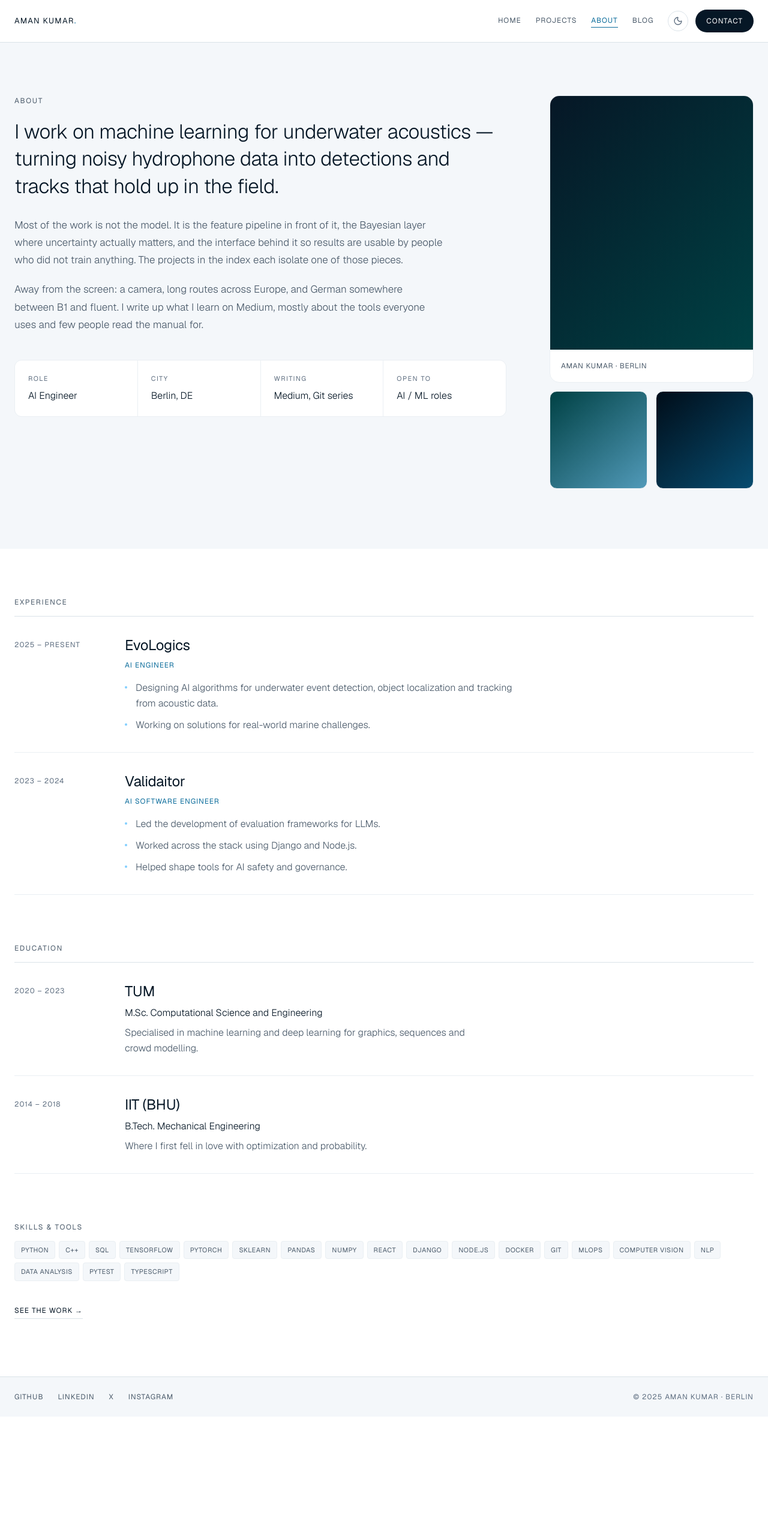
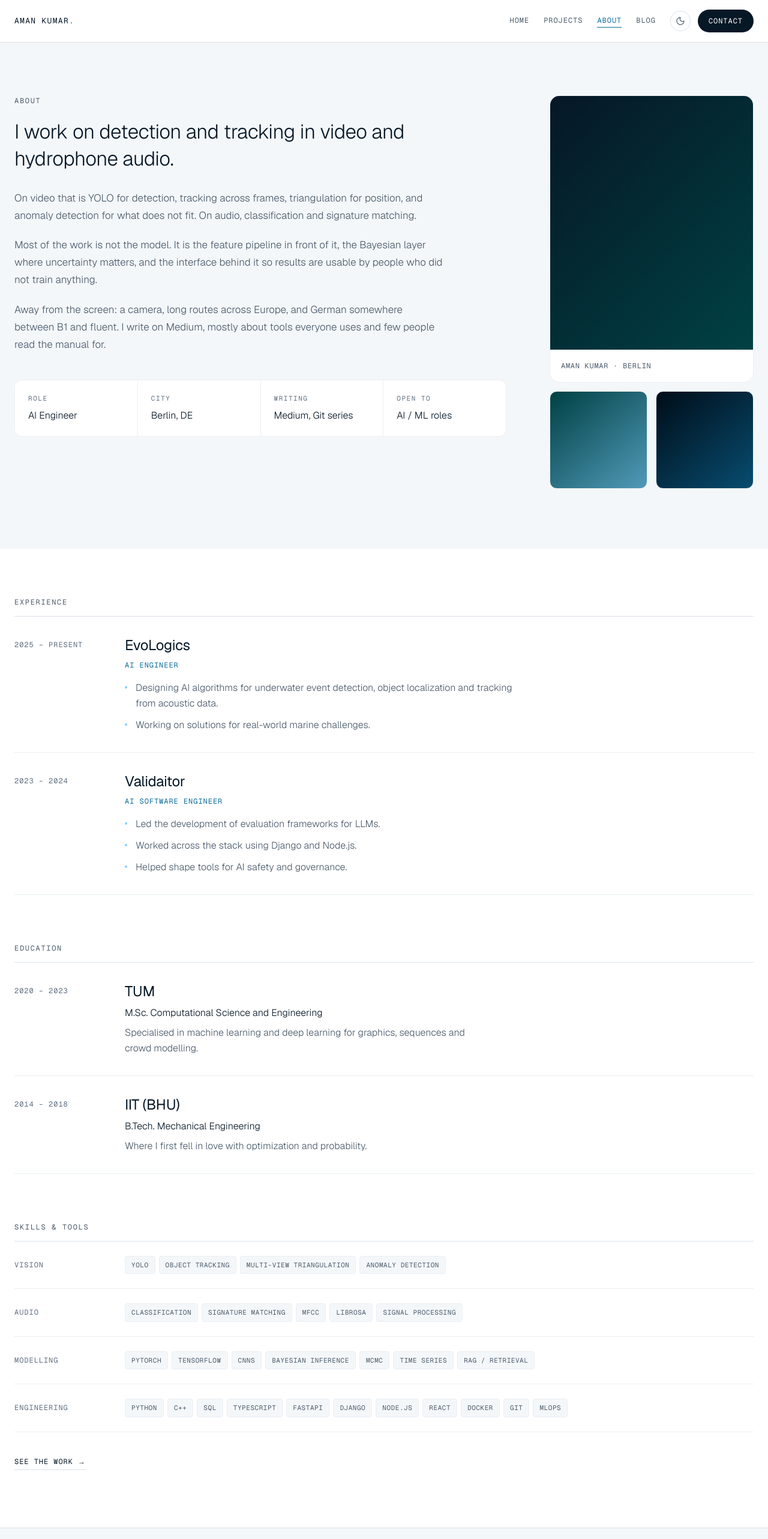
Before and after one commit to Aman141/Personal_Page, a Next.js app: page /about in a window 1280 px wide. Shown: the top 2566 px of the page at 60% size. Before the commit the page ends 2362 px from the top, so only its background shows below. Built offline with nearby package versions, Linux system fonts and the light colour scheme; no server answers.

Commit message:
Refactor project and blog components for improved layout, and reduce text

```diff
--- a/src/app/about/page.tsx
+++ b/src/app/about/page.tsx
@@ -3,7 +3,7 @@ import Link from "next/link";
 import { aboutFacts } from "@/data/site";
 
 const description =
-  "AI Engineer at EvoLogics working on underwater acoustic detection and tracking. Previously LLM evaluation at Validaitor. M.Sc. Computational Science and Engineering, TUM.";
+  "AI Engineer at EvoLogics working on detection and tracking in video and audio. Previously LLM evaluation at Validaitor. M.Sc. Computational Science and Engineering, TUM.";
 
 export const metadata: Metadata = {
   title: "About",
@@ -49,11 +49,29 @@ const education = [
   },
 ];
 
+/**
+ * Grouped rather than one flat cloud, reusing the rail anatomy the Experience
+ * and Education rows already use on this page.
+ *
+ * The flat version listed `Computer Vision` beside `NumPy` — a whole domain and
+ * a dependency, same chip, same weight — and named none of the four things the
+ * intro now claims. Four entries went because they cost a line and signal
+ * nothing: `Pandas`, `NumPy`, `Sklearn` and `Pytest` are all implied by
+ * `Python`. Two more went for being broad enough to be true of almost anyone:
+ * `NLP` (RAG / retrieval is the honest version) and `Data Analysis`.
+ * `Computer Vision` is covered by the four specifics under Vision.
+ *
+ * Everything here is either backed by a project in `src/data/projects.ts`, by
+ * the experience list above, or named directly by the intro. Don't add a chip
+ * that isn't — a skills list is the cheapest place on a portfolio to overclaim
+ * and the easiest for an interviewer to probe.
+ */
 // prettier-ignore
-const skills = [
-  "Python", "C++", "SQL", "TensorFlow", "PyTorch", "Sklearn", "Pandas",
-  "NumPy", "React", "Django", "Node.js", "Docker", "Git", "MLOps",
-  "Computer Vision", "NLP", "Data Analysis", "Pytest", "TypeScript",
+const skillGroups = [
+  { label: "Vision",      items: ["YOLO", "Object tracking", "Multi-view triangulation", "Anomaly detection"] },
+  { label: "Audio",       items: ["Classification", "Signature matching", "MFCC", "librosa", "Signal processing"] },
+  { label: "Modelling",   items: ["PyTorch", "TensorFlow", "CNNs", "Bayesian inference", "MCMC", "Time series", "RAG / retrieval"] },
+  { label: "Engineering", items: ["Python", "C++", "SQL", "TypeScript", "FastAPI", "Django", "Node.js", "React", "Docker", "Git", "MLOps"] },
 ];
 
 export default function AboutPage() {
@@ -66,22 +84,29 @@ export default function AboutPage() {
               About
             </p>
             <h1 className="m-0 mb-7 max-w-[40ch] text-[clamp(1.5rem,2.6vw,2.125rem)] leading-[1.36] font-light tracking-[-0.014em] text-pretty">
-              I work on machine learning for underwater acoustics — turning
-              noisy hydrophone data into detections and tracks that hold up in
-              the field.
+              I work on detection and tracking in video and hydrophone audio.
             </h1>
+            {/* Names the capability rather than the employer's domain, matching
+                the hero. Deliberately terse: an earlier draft ran to four
+                paragraphs of balanced "on video it means X, on audio it means
+                Y" prose, which is exactly the register that reads as machine-
+                written. Short clauses, plain verbs, no em-dashes, and the
+                second person's voice left alone in the last two paragraphs. */}
+            <p className="m-0 mb-5 max-w-[64ch] text-[17px] leading-[1.72] font-light text-ink-muted text-pretty">
+              On video that is YOLO for detection, tracking across frames,
+              triangulation for position, and anomaly detection for what does
+              not fit. On audio, classification and signature matching.
+            </p>
             <p className="m-0 mb-5 max-w-[64ch] text-[17px] leading-[1.72] font-light text-ink-muted text-pretty">
               Most of the work is not the model. It is the feature pipeline in
-              front of it, the Bayesian layer where uncertainty actually
-              matters, and the interface behind it so results are usable by
-              people who did not train anything. The projects in the index each
-              isolate one of those pieces.
+              front of it, the Bayesian layer where uncertainty matters, and the
+              interface behind it so results are usable by people who did not
+              train anything.
             </p>
             <p className="m-0 max-w-[64ch] text-[17px] leading-[1.72] font-light text-ink-muted text-pretty">
               Away from the screen: a camera, long routes across Europe, and
-              German somewhere between B1 and fluent. I write up what I learn on
-              Medium, mostly about the tools everyone uses and few people read
-              the manual for.
+              German somewhere between B1 and fluent. I write on Medium, mostly
+              about tools everyone uses and few people read the manual for.
             </p>
 
             <dl className="mt-11 grid grid-cols-[repeat(auto-fit,minmax(10rem,1fr))] gap-px overflow-hidden rounded-xl border border-line-subtle bg-line-subtle">
@@ -190,16 +215,32 @@ export default function AboutPage() {
           <p className="mono-label mb-3.5 text-[12px] tracking-[0.14em] text-ink-muted">
             Skills &amp; tools
           </p>
-          <ul className="flex flex-wrap gap-1.5">
-            {skills.map((skill) => (
-              <li
-                key={skill}
-                className="mono-label rounded border border-line-subtle bg-surface-subtle px-2.5 py-1.5 text-[11px] tracking-[0.05em] text-ink-muted"
+          <div className="border-t border-line">
+            {skillGroups.map(({ label, items }) => (
+              <div
+                key={label}
+                className="flex flex-wrap gap-x-10 gap-y-4 border-b border-line-subtle py-6"
               >
-                {skill}
-              </li>
+                {/* Same 9rem rail the period columns use in Experience and
+                    Education, so the three lists read as one system. `py-6`
+                    rather than their `py-8` because a row of chips is shorter
+                    than a role with bullets under it. */}
+                <p className="mono-label flex-[0_1_9rem] pt-1.5 text-[12px] tracking-[0.08em] text-ink-faint">
+                  {label}
+                </p>
+                <ul className="flex min-w-0 flex-[1_1_20rem] flex-wrap gap-1.5">
+                  {items.map((item) => (
+                    <li
+                      key={item}
+                      className="mono-label rounded border border-line-subtle bg-surface-subtle px-2.5 py-1.5 text-[11px] tracking-[0.05em] text-ink-muted"
+                    >
+                      {item}
+                    </li>
+                  ))}
+                </ul>
+              </div>
             ))}
-          </ul>
+          </div>
 
           <Link
             href="/projects"
--- a/src/app/globals.css
+++ b/src/app/globals.css
@@ -14,8 +14,8 @@
       header, and the RAGdemo demo panel. Their values never change, so text on
       them is safely hardcoded white.
    2. ADAPTIVE — `surface`, `ink`, `line`, `action`, `hero`. Everything else,
-      including the site header, the footer, the 404, and the home hero and the
-      strip under it. They flip under `.dark`.
+      including the site header, the footer, the 404, and the home hero. They
+      flip under `.dark`.
 
    Chrome is adaptive and feature bands are not, which is the distinction to
    apply when adding a section. Header, footer and 404 were originally fixed
@@ -156,7 +156,12 @@
    labels. Size is left to a utility class because the design uses 11px, 12px
    and 13px in different places. */
 @utility mono-label {
-  font-family: var(--font-mono);
+  /* --font-geist-mono, not --font-mono: the latter is declared in
+     `@theme inline`, and `inline` substitutes theme values into the utilities
+     Tailwind generates instead of emitting the custom property — so
+     `var(--font-mono)` resolves to nothing here and every label silently fell
+     back to Geist Sans. */
+  font-family: var(--font-geist-mono), ui-monospace, monospace;
   letter-spacing: 0.12em;
   text-transform: uppercase;
 }
--- a/src/app/layout.tsx
+++ b/src/app/layout.tsx
@@ -30,6 +30,8 @@ export const metadata: Metadata = {
     "Aman Kumar",
     "AI Engineer",
     "Machine Learning",
+    "Computer Vision",
+    "Object Detection",
     "Signal Processing",
     "Underwater Acoustics",
     "Berlin",
--- a/src/app/page.tsx
+++ b/src/app/page.tsx
@@ -1,5 +1,4 @@
 import Hero from "./components/hero";
-import NowStrip from "./components/now_strip";
 import FeaturedWork from "./components/featured_work";
 import WritingPreview from "./components/writing_preview";
 import { getMediumPosts } from "@/lib/medium";
@@ -13,7 +12,6 @@ export default async function Home() {
   return (
     <div>
       <Hero />
-      <NowStrip />
       <FeaturedWork />
       <WritingPreview posts={posts} error={error} />
     </div>
--- a/src/data/site.ts
+++ b/src/data/site.ts
@@ -20,8 +20,17 @@ export const site = {
   role: "AI Engineer",
   location: "Berlin",
   timezone: "CET",
+  // Reaches further than it looks: this one string is the meta description on
+  // every page without its own, the Open Graph and Twitter description, and the
+  // body copy rendered into the generated OG image, which lays it out at 26px
+  // in a 900px box. Keep it near this length or that card wraps badly.
+  //
+  // It named underwater acoustics until the hero and /about broadened to
+  // detection and tracking across both modalities; leaving it behind meant the
+  // two pages a reader actually reads disagreed with what search results and
+  // link previews showed.
   description:
-    "AI Engineer in Berlin working on machine learning for underwater acoustic detection and tracking, with projects in signal processing and Bayesian modelling.",
+    "AI Engineer in Berlin working on machine learning for detection and tracking in video and audio, with projects in signal processing and Bayesian modelling.",
   url: resolveSiteUrl(),
   email: "aman141kumar.ak@gmail.com",
   social: {
@@ -37,10 +46,25 @@ export const site = {
 export const siteTitle = `${site.name} — ${site.role}`;
 
 /**
- * The four faces the hero cycles through. This replaces the old static
- * "AI Engineer | Software Developer | Traveler | Photographer" tagline: the
- * same four roles, but each one gets a headline and three specs instead of
- * being a word in a pipe-separated list.
+ * The two faces the hero cycles through. This replaces the old static
+ * "AI Engineer | Software Developer | Traveler | Photographer" tagline — first
+ * by giving each of those four a headline and specs instead of a word in a
+ * pipe-separated list, and now by dropping the Photographer and Traveler
+ * personas outright. The hero is the first thing a hiring reader sees and it
+ * was spending half its rotation on hobbies; the personal material belongs on
+ * /about, which still carries it.
+ *
+ * Nothing else in the codebase referenced those two, so this is a pure
+ * deletion — but note it also removes the only place the site presented itself
+ * as anything other than professional.
+ *
+ * Each persona says a thing once. The body is one sentence and the specs are
+ * whatever the eyebrow, headline and body have not already said — the first
+ * screen once stated the same claim three times and named Berlin three times,
+ * which is most of what made it read as wall-of-text.
+ *
+ * Keep it at exactly two specs per persona. The panel has no min-height, so an
+ * uneven count makes the card resize as the carousel steps.
  *
  * `href` must resolve to a real route — the CTA is a `next/link`, so a typo is
  * a 404 rather than a no-op.
@@ -48,61 +72,30 @@ export const siteTitle = `${site.name} — ${site.role}`;
 export const personas = [
   {
     eyebrow: `${site.role} / ${site.location}`,
-    headline:
-      "Machine learning for underwater acoustic detection and tracking.",
-    body: "Noisy hydrophone data in, detections and tracks out. Signal processing, Bayesian modelling, and the pipelines that keep both honest.",
+    // Deliberately broader than the day job. The previous headline named
+    // underwater acoustics, which is one employer's domain rather than a
+    // transferable skill; detection and tracking is the thing that carries
+    // across video and audio, and the specs below name the tools for each.
+    headline: "Detection and tracking in video and audio.",
+    body: "Frames and waveforms in, detections and tracks out.",
     ctaLabel: "See the work",
     href: "/projects",
     specs: [
-      { label: "Focus", value: "Detection & tracking in acoustic signals" },
-      { label: "Methods", value: "CNNs, Bayesian inference, MFCC features" },
-      { label: "Based", value: "Berlin, Germany" },
+      { label: "Video", value: "YOLO detectors, multi-object tracking" },
+      { label: "Audio", value: "YAMNet, MFCC features, CNN classifiers" },
     ],
   },
   {
     eyebrow: "Software Developer",
     headline: "Interfaces and pipelines that make a model usable.",
-    body: "A model nobody can query is a notebook. I build the retrieval, the API and the front end so results reach the people who need them.",
+    body: "A model nobody can query is a notebook, so I build the retrieval, the API and the front end too.",
     ctaLabel: "Open RAGdemo",
     href: "/projects/ragdemo",
     specs: [
       { label: "Stack", value: "Next.js 16, React 19, TypeScript" },
       { label: "Shipped", value: "AirConnect, RAGdemo, DeutschCard" },
-      { label: "Approach", value: "Few dependencies, no build-step magic" },
     ],
   },
-  {
-    eyebrow: "Photographer",
-    headline: "Light, water, and the people in between.",
-    body: "The same attention that finds a signal in noise is useful behind a viewfinder. Mostly landscape and street, mostly in Europe.",
-    ctaLabel: "About me",
-    href: "/about",
-    specs: [
-      { label: "Subjects", value: "Landscape, street, water" },
-      { label: "Kit", value: "Digital, one prime lens" },
-      { label: "Where", value: "Berlin and wherever the train goes" },
-    ],
-  },
-  {
-    eyebrow: "Traveler",
-    headline: "Long routes, slow trains, unfamiliar languages.",
-    body: "Berlin is the base. German is somewhere between B1 and comfortable, which is why one of my projects is a flashcard app.",
-    ctaLabel: "Open DeutschCard",
-    href: "/projects/deutschcard",
-    specs: [
-      { label: "Base", value: "Berlin, Germany" },
-      { label: "Mode", value: "Slow, overland, off-season" },
-      { label: "Learning", value: "German, CEFR A1–B2 and climbing" },
-    ],
-  },
-] as const;
-
-/** The four-cell strip directly under the hero. */
-export const nowFacts = [
-  { label: "Now", value: "ML for underwater acoustics" },
-  { label: "Tools", value: "Python, TensorFlow, PyMC, Next.js" },
-  { label: "Based", value: "Berlin, Germany" },
-  { label: "Writing", value: "Git series on Medium" },
 ] as const;
 
 /** The four-cell grid on /about. */
```
Also changed, not shown: src/app/blog/BlogList.tsx (+5 -5 lines), src/app/blog/page.tsx (+10 -7 lines), src/app/components/featured_work.tsx (+17 -11 lines), src/app/components/now_strip.tsx (deleted, +0 -37 lines), src/app/components/writing_preview.tsx (+29 -11 lines), src/components/PostRow.tsx (+62 -18 lines), src/data/projects.ts (+8 -3 lines), 1 other file (tests, documents, lock files or other folders).
